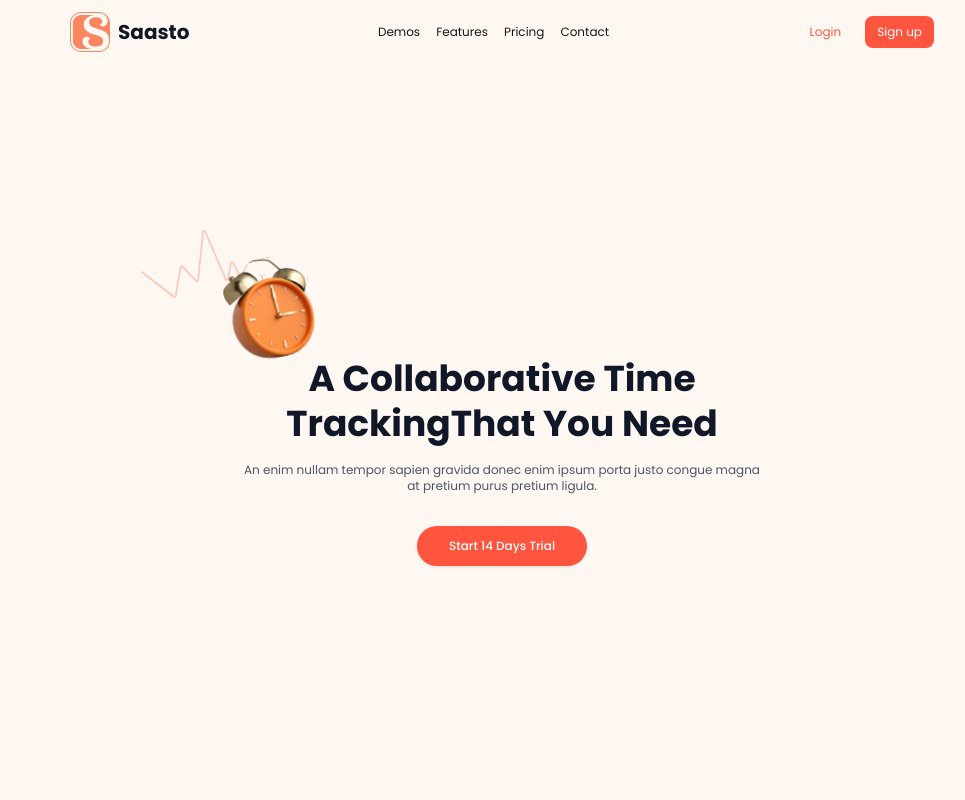
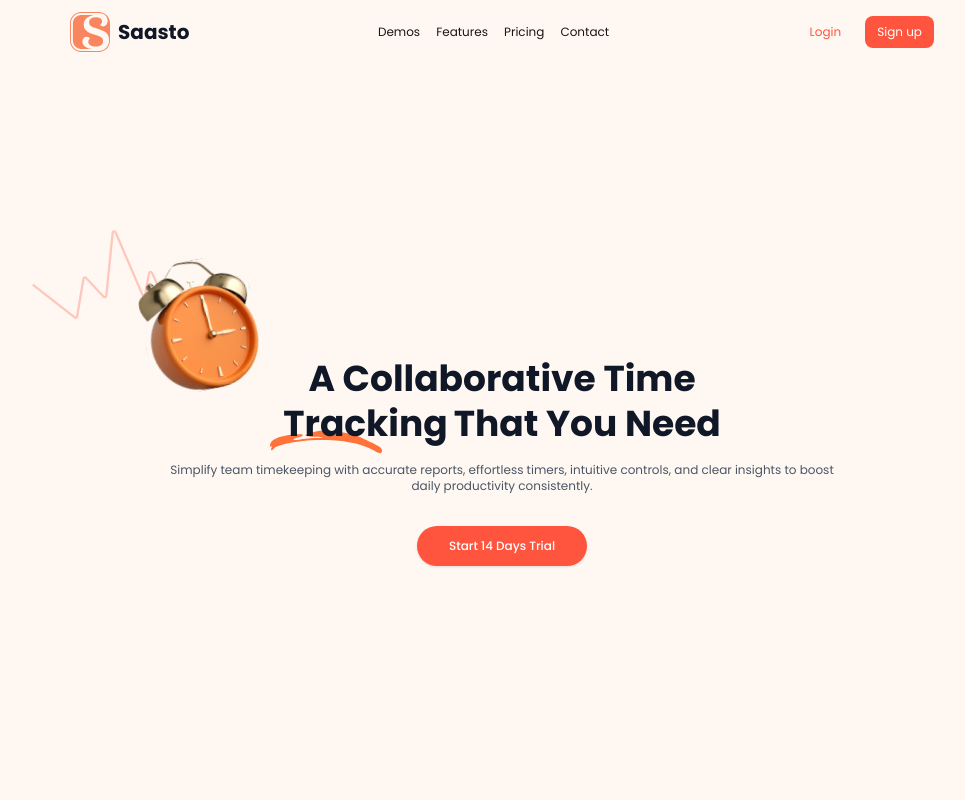
Before and after one commit to EMMANUEL08161823021/Saasto, a Next.js app: page / in a window 1280 px wide. Shown: the top 800 px of the page, without its empty margins (138-1103 px from the left). Built offline with nearby package versions, Linux system fonts and the light colour scheme.

Commit message:
new change

```diff
--- a/app/components/Hero.jsx
+++ b/app/components/Hero.jsx
@@ -98,7 +98,7 @@ const Hero = () => {
       <div className='h-[80%] px-4 sm:px-6 lg:px-8" lg:px-8"'>
 
         {/* Left Images */}
-        <img className='absolute hidden lg:block" left-0 top-[20%]' src={"/assets/mobile-screen-1.svg"} alt='mobile-screen-1' />
+        {/* <img className='absolute hidden lg:block" left-0 top-[20%]' src={"/assets/mobile-screen-1.svg"} alt='mobile-screen-1' /> */}
         {/* <div className='absolute left-[15%] top-[10%] border' style={{height: "200px", width: "200px"}}></div> */}
         {/* <img className='absolute left-[20%] top-[13%] scale-50' src={"/assets/Alarm_Clock.svg"} alt='Alarm Clock' /> */}
 
@@ -107,7 +107,7 @@ const Hero = () => {
           <div className="relative max-w-4xl mx-auto text-left sm:text-center ">
             <img className='absolute left-[-20%] w-1/5 top-[-60%]' src={"/assets/alarm-vector.svg"} alt='Alarm Clock' />
             <motion.img
-              className="absolute hidden md:block left-[-5%] w-1/5 top-[-50%] pointer-events-none"
+              className="absolute hidden sm:block left-[-5%] w-1/5 top-[-50%] pointer-events-none"
               src="/assets/Alarm_Clock.svg"
               alt="Alarm Clock"
               variants={variants}
@@ -118,7 +118,7 @@ const Hero = () => {
               draggable={false}
             />
             <motion.img
-              className="absolute block md:hidden right-[12%] w-1/5 top-[-30%] pointer-events-none"
+              className="absolute block sm:hidden right-[12%] w-1/5 top-[-30%] pointer-events-none"
               src="/assets/Alarm_Clock.svg"
               alt="Alarm Clock"
               variants={variants}
@@ -128,25 +128,23 @@ const Hero = () => {
               style={{ transformOrigin: '50% 70%' }}
               draggable={false}
             />
-            <h1 className="font-sans font-extrabold text-3xl md:text-4xl leading-tight text-gray-900">
-              A Collaborative <br className="block sm:hidden" /> Time <br className="hidden sm:block" />
+            <h1 className="font-sans font-extrabold z-20 text-3xl md:text-4xl leading-tight text-gray-900">
+              A Collaborative <br className='block sm:hidden'/> Time <br className="hidden sm:block" />
               <span className="relative inline-block">
-                {/* decorative shape behind the word */}
                 <img
                   src={"/assets/shape.svg"}
                   alt=""
                   aria-hidden="true"
-                  className="absolute left-[50%] top-[50%] -translate-x-1/2 -translate-y-1/2 -z-10 w-9 h-9 sm:w-12 sm:h-12 opacity-80 pointer-events-none"
+                  className="absolute left-1/4 top-[90%] -translate-x-1/2 -translate-y-1/2 w-18 h-18  md:w-28 md:h-18 pointer-events-none"
                 />
-                <span className="relative">Tracking </span>
+                <span className="relative pr-1.5">Tracking</span>
               </span>
               That You Need
             </h1>
 
 
             <p className="mt-4 text-gray-600 text-xs max-w-2xl mx-auto">
-              An enim nullam tempor sapien gravida donec enim ipsum porta justo congue magna <br className="hidden sm:block" />
-              at pretium purus pretium ligula.
+              Simplify team timekeeping with accurate reports, effortless timers, intuitive controls, and clear insights to boost daily productivity consistently.
             </p>
 
             <div className="mt-8">
```
